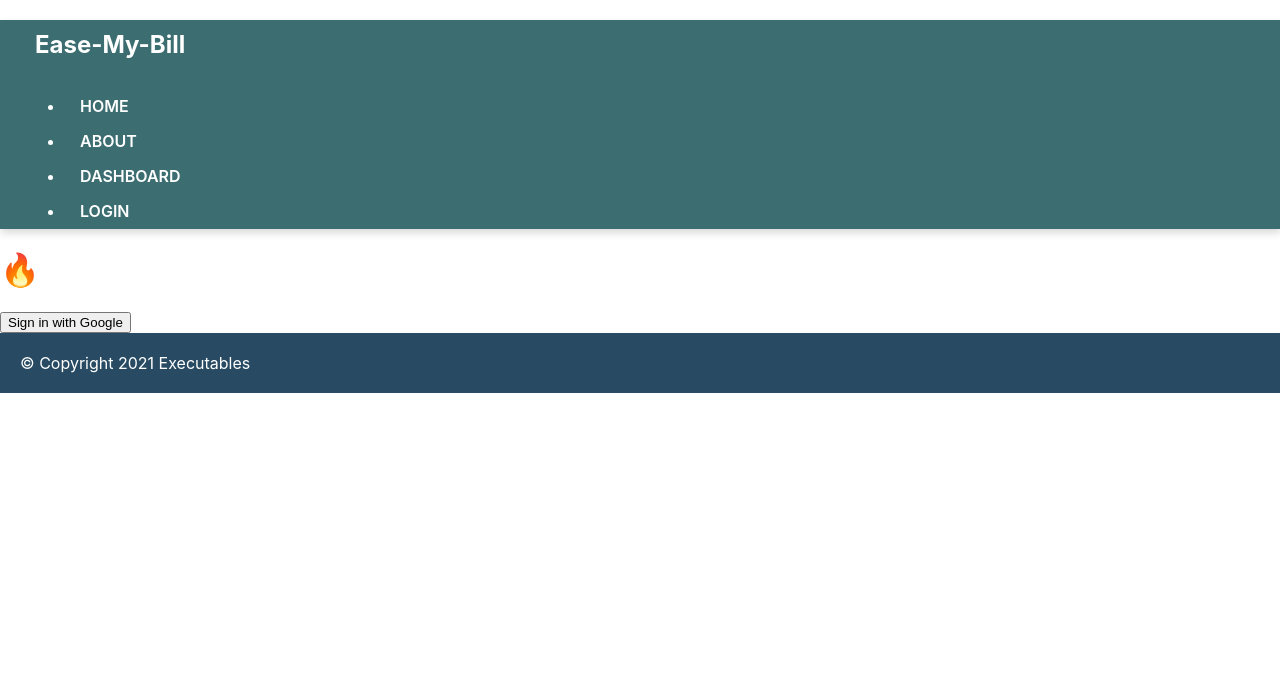
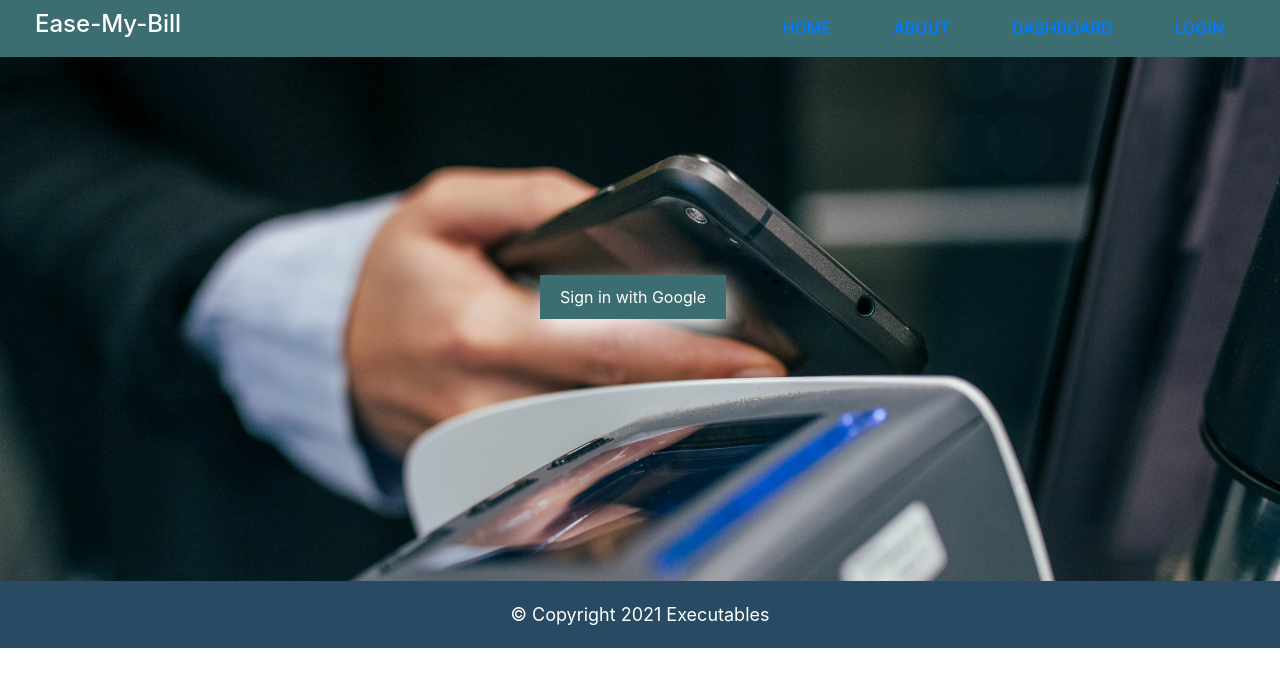
Before and after one commit to Team-Executables/ease-my-bill, a Next.js app: page /login in a window 1280 px wide. Shown: the top 686 px of the page. Built offline with nearby package versions, Linux system fonts and the light colour scheme; no server answers.

Commit message:
Layouts Ready

```diff
--- a/components/Navbar.js
+++ b/components/Navbar.js
@@ -16,10 +16,10 @@ const Navbar = () => {
                 <h1>Ease-My-Bill</h1>
             </div>
             <ul className="col-md-6 nav align-items-center justify-content-end">
-                <li class="nav-item"><Link href="/"><a class="nav-link">HOME</a></Link></li>
-                <li class="nav-item"><Link href="/about"><a class="nav-link">ABOUT</a></Link></li>
-                <li class="nav-item"><Link href="/dashboard"><a class="nav-link">DASHBOARD</a></Link></li>
-                <li class="nav-item"><Link href="/login/"><a class="nav-link">LOGIN</a></Link></li>
+                <li className="nav-item"><Link href="/"><a className="nav-link">HOME</a></Link></li>
+                <li className="nav-item"><Link href="/about"><a className="nav-link">ABOUT</a></Link></li>
+                <li className="nav-item"><Link href="/dashboard"><a className="nav-link">DASHBOARD</a></Link></li>
+                <li className="nav-item"><Link href="/login/"><a className="nav-link">LOGIN</a></Link></li>
             </ul>
         </nav>
     );
--- /dev/null
+++ b/pages/about.js
@@ -0,0 +1,23 @@
+import Head from 'next/head'
+
+const About = () => {
+    return (
+        <div>
+            <Head>
+            <title>Ease My Bill - Login</title>
+            <link rel="icon" href="/favicon.ico" />
+            <link rel="stylesheet" href="https://cdn.jsdelivr.net/npm/bootstrap@4.6.0/dist/css/bootstrap.min.css" integrity="sha384-B0vP5xmATw1+K9KRQjQERJvTumQW0nPEzvF6L/Z6nronJ3oUOFUFpCjEUQouq2+l" crossOrigin="anonymous" />
+            </Head>
+            <main id="about">
+                <div className="container-md">
+                    <p>This project - <strong>Easy My Bill</strong> was made during HackerBash 2021 organized by CSI. <br/>
+                    Our team - The Executables have made use of Next.js, Firebase Firestore, Bootstrap, RazorPay and Send Grid APIs as our tech stack to make this app. <br/>
+                    Go to the link of our <a href="https://github.com/Team-Executables/ease-my-bill">Github Repository</a> and find the source code</p>
+                </div>
+            </main>
+        </div>
+
+    );
+}
+
+export default About;
--- a/pages/login.js
+++ b/pages/login.js
@@ -5,6 +5,7 @@ import { useAuthState } from 'react-firebase-hooks/auth';
 //import { useCollectionData } from 'react-firebase-hooks/firestore';
 import initFirebase from '../services/firebase';
 import Dashboard from './dashboard';
+import Head from 'next/head'
 
 initFirebase();
 const auth = firebase.auth();
@@ -16,16 +17,23 @@ function App() {
   const [user] = useAuthState(auth);
 
   return (
-    <div className="App">
-      <header>
-        <h1>🔥</h1>
-        <SignOut />
-      </header>
-
-      <section>
-        {user ? <Dashboard/> : <SignIn />}
-      </section>
-
+    <div>
+      <Head>
+          <title>Ease My Bill - Login</title>
+          <link rel="icon" href="/favicon.ico" />
+          <link rel="stylesheet" href="https://cdn.jsdelivr.net/npm/bootstrap@4.6.0/dist/css/bootstrap.min.css" integrity="sha384-B0vP5xmATw1+K9KRQjQERJvTumQW0nPEzvF6L/Z6nronJ3oUOFUFpCjEUQouq2+l" crossOrigin="anonymous" />
+      </Head>
+      <div className="App" id="login">
+        <main>
+          <div class="login-bg">
+            <img src="/login-back.jpg" alt="Login Page"/>
+            <section>
+              <SignOut />
+              {user ? <Dashboard/> : <SignIn />}
+            </section>
+          </div>
+        </main>
+      </div>
     </div>
   );
 }
--- a/styles/globals.css
+++ b/styles/globals.css
@@ -4,6 +4,7 @@ body {
   margin: 0;
   font-family: -apple-system, BlinkMacSystemFont, Segoe UI, Roboto, Oxygen,
     Ubuntu, Cantarell, Fira Sans, Droid Sans, Helvetica Neue, sans-serif;
+  height: 100%;
 }
 
 a {
@@ -79,4 +80,47 @@ footer{
   padding: 20px;
   background-color: #284b63;
   color: #ffffff;
+  font-size: large;
 }
+
+#about div{
+  padding: 12.5% 10px;
+  font-size: x-large;
+}
+
+#about div a{
+  color: #3c6e71;
+}
+
+#about div a:hover{
+  text-decoration: underline;
+}
+
+#login img{
+  width: 100%;
+}
+
+.login-bg{
+  position: relative;
+}
+
+.login-bg section{
+  position: absolute;
+  bottom: 50%;
+  left: 50%;
+  width: 200px;
+  margin-left: -100px;
+}
+
+.login-bg section button{
+  padding: 10px 20px;
+  background-color: #3c6e71;
+  color: white;
+  box-shadow: 1px 10px 25px #ffffff;
+  border: 0;
+}
+
+.login-bg section button:hover{
+  outline: none;
+  box-shadow: 0.4px 2px 5px #ffffff;
+}
```
Also changed, not shown: pages/index.js (+9 -9 lines), public/login-back.jpg (added).
